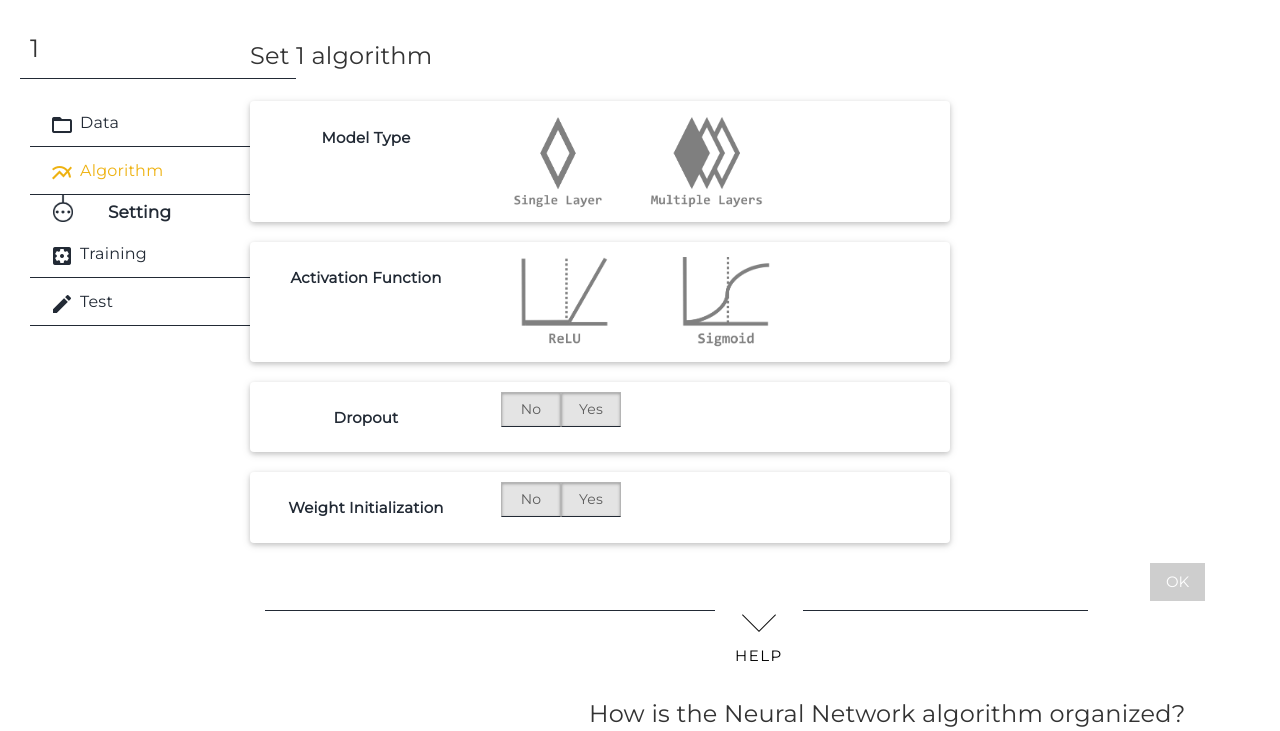
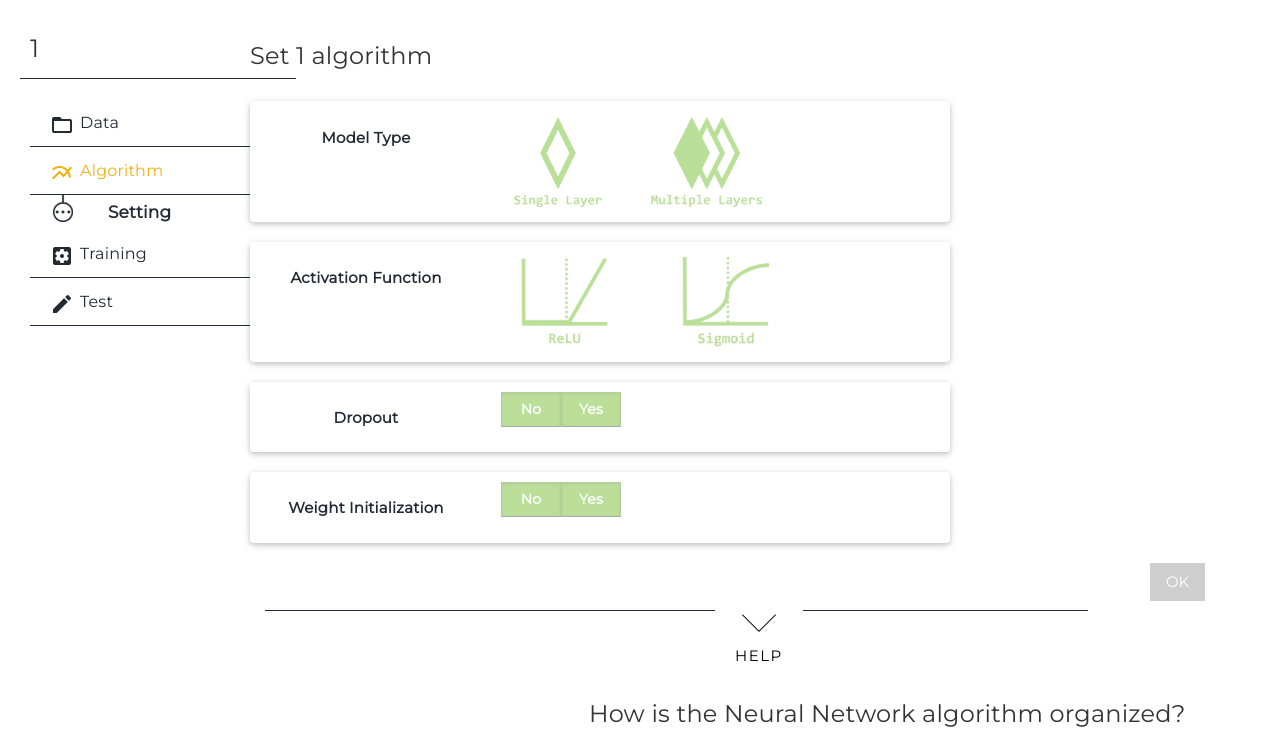
Before and after one commit to yhi00240/practice, a Django app: page /1/algorithm/ in a window 1280 px wide. Shown: the part 70-801 px from the top of the page. Run offline with Django 3.2, Linux system fonts and the light colour scheme; some libraries are stand-ins or nearby versions.

Commit message:
change icon color of setting

```diff
--- a/practice/static/practice/css/base.css
+++ b/practice/static/practice/css/base.css
@@ -218,6 +218,12 @@ body .cc-selector  input:checked + .drinkcard-cc {
   filter : none;
 }
 
+body .cc-selector  input:disabled + .drinkcard-cc {
+  -webkit-filter : grayscale(1);
+  -moz-filter : grayscale(1);
+  filter : grayscale(1);
+}
+
 body .drinkcard-cc {
   cursor:pointer;
   background-size : contain;
@@ -230,9 +236,9 @@ body .drinkcard-cc {
   -webkit-transition : all 100ms ease-in;
   -moz-transition : all 100ms ease-in;
   transition : all 100ms ease-in;
-  -webkit-filter : brightness(1.8) grayscale(1) opacity(.7);
-  -moz-filter : brightness(1.8) grayscale(1) opacity(.7);
-  filter : brightness(1.8) grayscale(1) opacity(.7);
+  -webkit-filter : opacity(.4);
+  -moz-filter : opacity(.4);
+  filter : opacity(.4);
 }
 
 body .drinkcard-cc:hover {
@@ -262,14 +268,13 @@ body .drinkcard-cc:hover {
 .switch-field label p {
   display : inline-block;
   width : 60px;
-  background-color : #e4e4e4;
-  color : rgba(0, 0, 0, 0.6);
+  background-color : rgb(84,174,0);
+  color : white;
   font-size : 14px;
-  font-weight : normal;
+  font-weight : Bold;
   text-align : center;
   text-shadow : none;
   padding : 6px 14px;
-  border : 1px solid rgba(0, 0, 0, 0.2);
   -webkit-box-shadow : inset 0 1px 3px rgba(0, 0, 0, 0.3), 0 1px rgba(255, 255, 255, 0.1);
   box-shadow : inset 0 1px 3px rgba(0, 0, 0, 0.3), 0 1px rgba(255, 255, 255, 0.1);
   -webkit-transition : all 0.1s ease-in-out;
@@ -277,17 +282,32 @@ body .drinkcard-cc:hover {
   -ms-transition : all 0.1s ease-in-out;
   -o-transition : all 0.1s ease-in-out;
   transition : all 0.1s ease-in-out;
+  -webkit-filter : opacity(.4);
+  -moz-filter : opacity(.4);
+  filter : opacity(.4);
+  border : 1px solid rgba(0, 0, 0, 0.2);
 }
 
 .switch-field label:hover {
+  -webkit-filter : brightness(1.2) grayscale(.5) opacity(.9);
+  -moz-filter : brightness(1.2) grayscale(.5) opacity(.9);
+  filter : brightness(1.2) grayscale(.5) opacity(.9);
   cursor : pointer;
 }
 
 .switch-field input:checked + p {
-  background-color : #222a35;
   -webkit-box-shadow : none;
   box-shadow : none;
   color : #ffffff;
+  -webkit-filter : none;
+  -moz-filter : none;
+  filter : none;
+}
+
+.switch-field input:disabled + p {
+  -webkit-filter : grayscale(1) opacity(.7);
+  -moz-filter : grayscale(1) opacity(.7);
+  filter : grayscale(1) opacity(.7);
 }
 
 .w3-container {
@@ -410,7 +430,7 @@ body #section01 a span {
 }
 
 .no_active_img {
-    -webkit-filter : brightness(1.2) grayscale(1) opacity(.5);
+  -webkit-filter : brightness(1.2) grayscale(1) opacity(.5);
   -moz-filter : brightness(1.2) grayscale(1) opacity(.5);
   filter : brightness(1.2) grayscale(1) opacity(.5);
 }
--- a/practice/templates/practice/algorithm.html
+++ b/practice/templates/practice/algorithm.html
@@ -77,10 +77,6 @@
 <script>
   $(':radio[name="Model Type"]').on('click', function(){
     if($(':radio[name="Model Type"]:checked').val() == "Single layer"){
-      $('#Sigmoid').attr("checked", true);
-      $('#ReLU').attr("checked",false);
-      $('input:radio[name="Dropout"][value="No"]').attr("checked",true);
-      $('input:radio[name="Dropout"][value="Yes"]').attr("chedked",false);
       $('input[type=radio][value="ReLU"]').attr("disabled",true);
       $('input:radio[name="Dropout"][value="Yes"]').attr("disabled",true);
     }
```
Also changed, not shown: practice/static/practice/images/AdamOptimizer.png, practice/static/practice/images/GradientDescentOptimizer.png, practice/static/practice/images/Multiple layers.png, practice/static/practice/images/ReLU.png, practice/static/practice/images/Sigmoid.png, practice/static/practice/images/Single layer.png.
